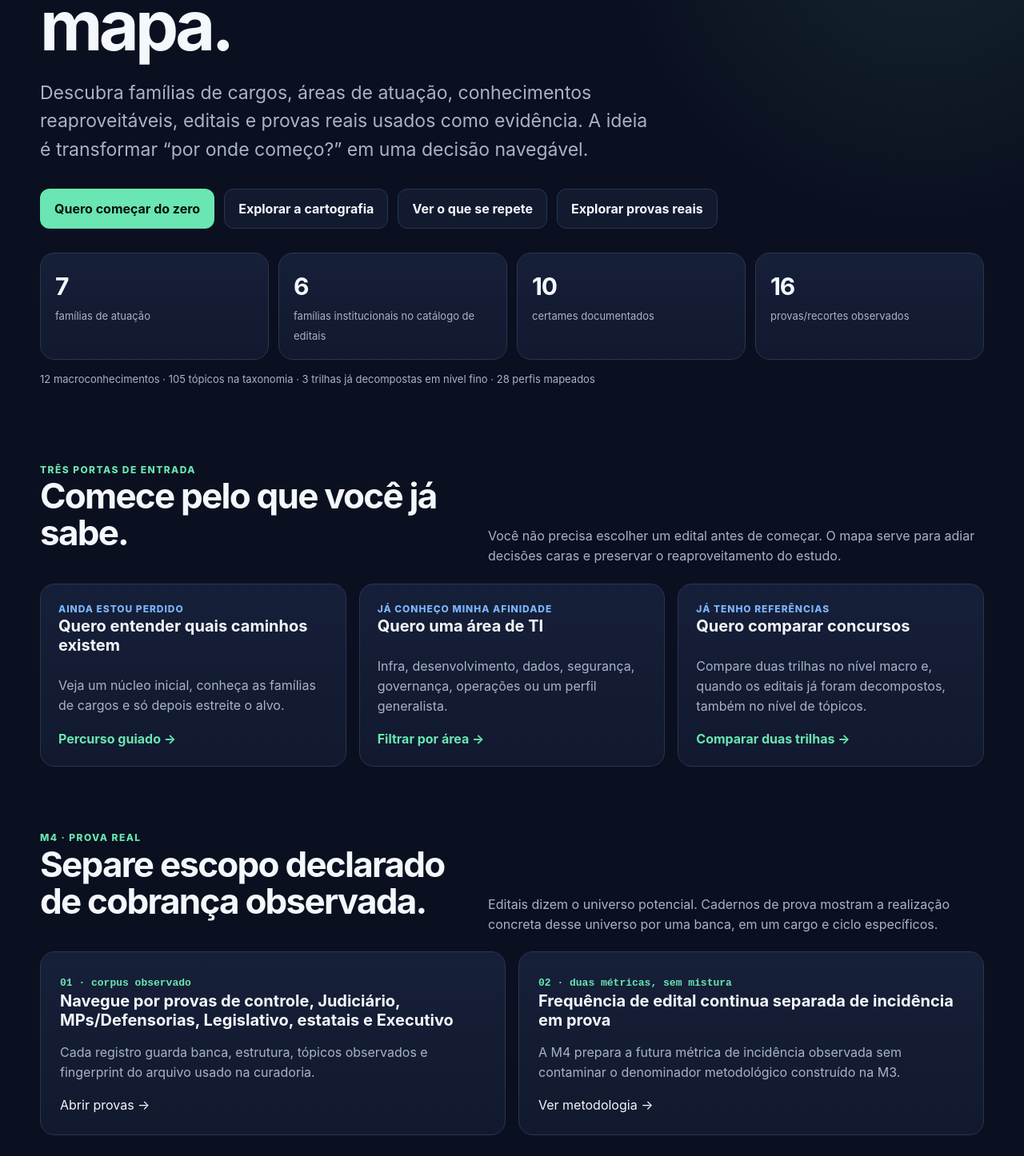
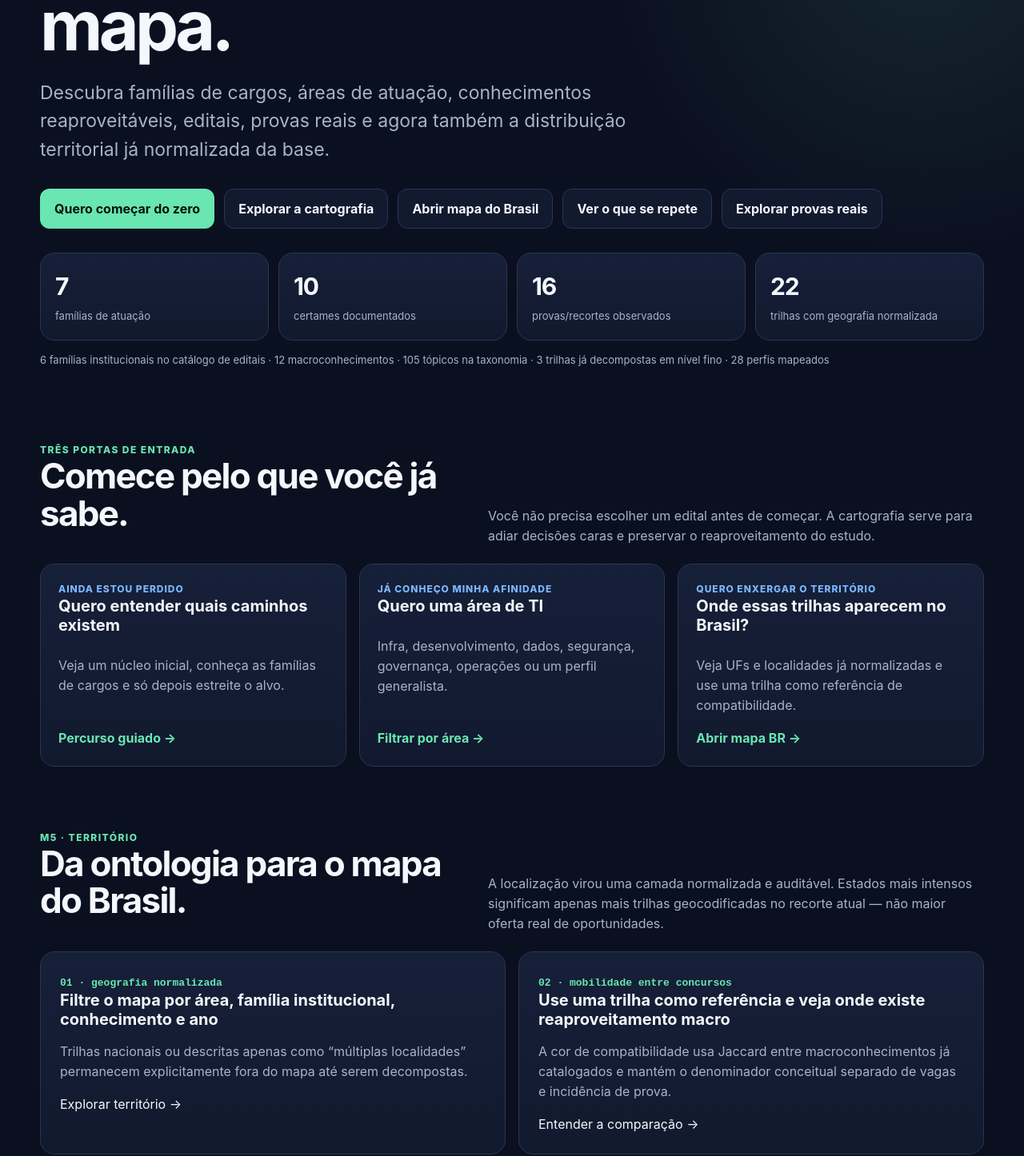
Before and after one commit to cvaraujo11/roadmap-concursos-ti, a Next.js app: page / in a window 1280 px wide. Shown: the part 450-1896 px from the top of the page at 80% size. Built offline with nearby package versions, Linux system fonts and the light colour scheme.

Commit message:
feat(m5): integra mapa geográfico à home

```diff
--- a/src/app/page.tsx
+++ b/src/app/page.tsx
@@ -1,10 +1,12 @@
 import Link from "next/link";
 import { allTracks, areas, contests, knowledge, orgFamilies } from "@/data/catalog";
 import { exams } from "@/data/exams";
+import { geocodedLocations } from "@/data/geography";
 import { granularTrackCount, topicCatalog } from "@/data/granular";
 
 export default function HomePage() {
   const granularTracks = granularTrackCount(allTracks);
+  const geocodedTracks = new Set(geocodedLocations.map((location) => location.trackId)).size;
 
   return (
     <>
@@ -13,21 +15,22 @@ export default function HomePage() {
           <div className="eyebrow">Cartografia aberta · concursos públicos de TI</div>
           <h1>Não estude para “qualquer concurso”. Primeiro, enxergue o mapa.</h1>
           <p className="lead">
-            Descubra famílias de cargos, áreas de atuação, conhecimentos reaproveitáveis, editais e provas reais usados como evidência. A ideia é transformar “por onde começo?” em uma decisão navegável.
+            Descubra famílias de cargos, áreas de atuação, conhecimentos reaproveitáveis, editais, provas reais e agora também a distribuição territorial já normalizada da base.
           </p>
           <div className="actions">
             <Link className="button primary" href="/comecar">Quero começar do zero</Link>
             <Link className="button" href="/mapa">Explorar a cartografia</Link>
+            <Link className="button" href="/mapa-geografico">Abrir mapa do Brasil</Link>
             <Link className="button" href="/frequencia">Ver o que se repete</Link>
             <Link className="button" href="/provas">Explorar provas reais</Link>
           </div>
           <div className="stats">
             <div className="stat"><strong>{areas.length}</strong><span>famílias de atuação</span></div>
-            <div className="stat"><strong>{orgFamilies.length}</strong><span>famílias institucionais no catálogo de editais</span></div>
             <div className="stat"><strong>{contests.length}</strong><span>certames documentados</span></div>
             <div className="stat"><strong>{exams.length}</strong><span>provas/recortes observados</span></div>
+            <div className="stat"><strong>{geocodedTracks}</strong><span>trilhas com geografia normalizada</span></div>
           </div>
-          <p className="hero-footnote">{knowledge.length} macroconhecimentos · {topicCatalog.length} tópicos na taxonomia · {granularTracks} trilhas já decompostas em nível fino · {allTracks.length} perfis mapeados</p>
+          <p className="hero-footnote">{orgFamilies.length} famílias institucionais no catálogo de editais · {knowledge.length} macroconhecimentos · {topicCatalog.length} tópicos na taxonomia · {granularTracks} trilhas já decompostas em nível fino · {allTracks.length} perfis mapeados</p>
         </div>
       </section>
 
@@ -35,7 +38,7 @@ export default function HomePage() {
         <div className="container">
           <div className="section-heading">
             <div><div className="eyebrow">Três portas de entrada</div><h2>Comece pelo que você já sabe.</h2></div>
-            <p>Você não precisa escolher um edital antes de começar. O mapa serve para adiar decisões caras e preservar o reaproveitamento do estudo.</p>
+            <p>Você não precisa escolher um edital antes de começar. A cartografia serve para adiar decisões caras e preservar o reaproveitamento do estudo.</p>
           </div>
           <div className="card-grid">
             <article className="card">
@@ -51,10 +54,33 @@ export default function HomePage() {
               <Link className="card-link" href="/mapa">Filtrar por área →</Link>
             </article>
             <article className="card">
-              <span className="card-kicker">Já tenho referências</span>
-              <h3>Quero comparar concursos</h3>
-              <p>Compare duas trilhas no nível macro e, quando os editais já foram decompostos, também no nível de tópicos.</p>
-              <Link className="card-link" href="/comparar">Comparar duas trilhas →</Link>
+              <span className="card-kicker">Quero enxergar o território</span>
+              <h3>Onde essas trilhas aparecem no Brasil?</h3>
+              <p>Veja UFs e localidades já normalizadas e use uma trilha como referência de compatibilidade.</p>
+              <Link className="card-link" href="/mapa-geografico">Abrir mapa BR →</Link>
+            </article>
+          </div>
+        </div>
+      </section>
+
+      <section className="section">
+        <div className="container">
+          <div className="section-heading">
+            <div><div className="eyebrow">M5 · território</div><h2>Da ontologia para o mapa do Brasil.</h2></div>
+            <p>A localização virou uma camada normalizada e auditável. Estados mais intensos significam apenas mais trilhas geocodificadas no recorte atual — não maior oferta real de oportunidades.</p>
+          </div>
+          <div className="route-grid">
+            <article className="route-card">
+              <span className="number">01 · geografia normalizada</span>
+              <h3>Filtre o mapa por área, família institucional, conhecimento e ano</h3>
+              <p className="muted">Trilhas nacionais ou descritas apenas como “múltiplas localidades” permanecem explicitamente fora do mapa até serem decompostas.</p>
+              <Link className="card-link" href="/mapa-geografico">Explorar território →</Link>
+            </article>
+            <article className="route-card">
+              <span className="number">02 · mobilidade entre concursos</span>
+              <h3>Use uma trilha como referência e veja onde existe reaproveitamento macro</h3>
+              <p className="muted">A cor de compatibilidade usa Jaccard entre macroconhecimentos já catalogados e mantém o denominador conceitual separado de vagas e incidência de prova.</p>
+              <Link className="card-link" href="/comparar">Entender a comparação →</Link>
             </article>
           </div>
         </div>
```
